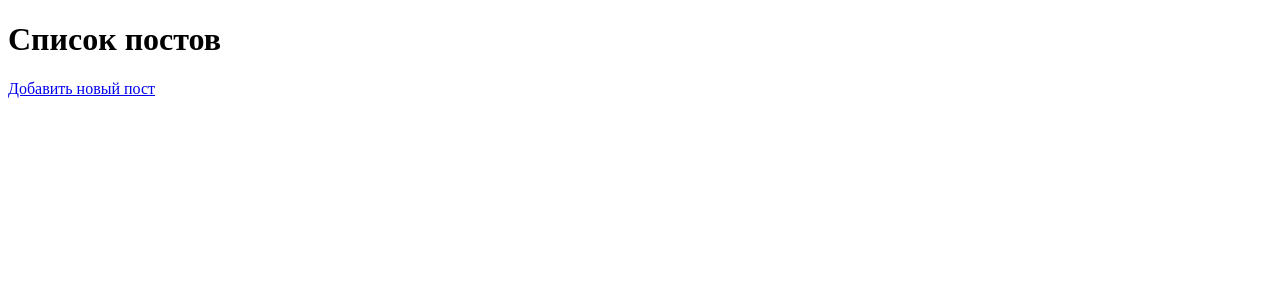
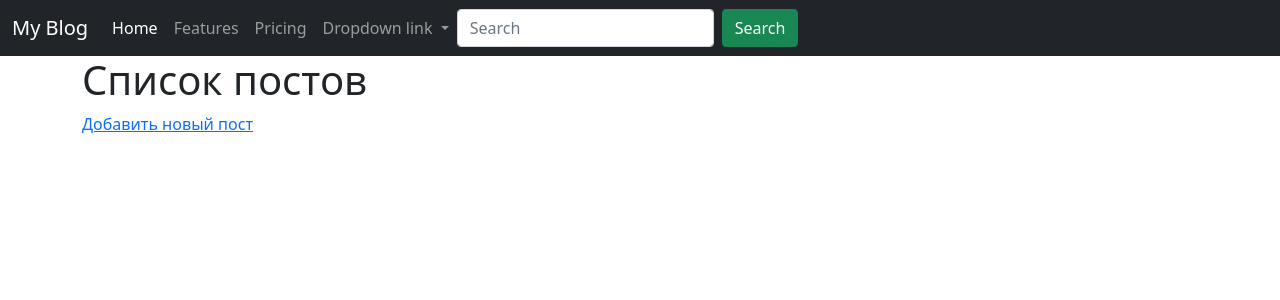
Before and after one commit to addirossi/blog, a Django app: page /posts/ in a window 1280 px wide. Shown: the top 300 px of the page. Run offline with Django 3.2, Linux system fonts and the light colour scheme; data that the repository does not hold is empty.

Commit message:
Add bootsrap

```diff
--- a/blog/urls.py
+++ b/blog/urls.py
@@ -18,7 +18,7 @@ from django.conf.urls.static import static
 from django.contrib import admin
 from django.urls import path
 
-from main.views import PostsListView, PostDetailsView, CreatePostView, UpdatePostView, DeletePostView
+from main.views import PostsListView, PostDetailsView, CreatePostView, UpdatePostView, DeletePostView, SearchResultsView
 
 urlpatterns = [
     path('admin/', admin.site.urls),
@@ -26,6 +26,7 @@ urlpatterns = [
     path('posts/<int:pk>/', PostDetailsView.as_view(), name='post-detail'),
     path('posts/create/', CreatePostView.as_view(), name='create-post'),
     path('posts/update/<int:pk>/', UpdatePostView.as_view(), name='update-post'),
-    path('posts/delete/<int:pk>/', DeletePostView.as_view(), name='delete-post')
+    path('posts/delete/<int:pk>/', DeletePostView.as_view(), name='delete-post'),
+    path('posts/search/', SearchResultsView.as_view(), name='search-results')
 ] + static(settings.MEDIA_URL, document_root=settings.MEDIA_ROOT)\
   + static(settings.STATIC_URL, document_root=settings.STATIC_ROOT)
--- a/main/templates/includes/base.html
+++ b/main/templates/includes/base.html
@@ -2,9 +2,45 @@
 <html lang="en">
 <head>
   <meta charset="UTF-8">
+  <link href="https://cdn.jsdelivr.net/npm/bootstrap@5.1.1/dist/css/bootstrap.min.css" rel="stylesheet" integrity="sha384-F3w7mX95PdgyTmZZMECAngseQB83DfGTowi0iMjiWaeVhAn4FJkqJByhZMI3AhiU" crossorigin="anonymous">
   <title>{% block title %}{% endblock title %}</title>
 </head>
 <body>
+  <nav class="navbar navbar-expand-lg navbar-dark bg-dark">
+    <div class="container-fluid">
+      <a class="navbar-brand" href="{% url 'posts-list' %}">My Blog</a>
+      <button class="navbar-toggler" type="button" data-bs-toggle="collapse" data-bs-target="#navbarNavDropdown" aria-controls="navbarNavDropdown" aria-expanded="false" aria-label="Toggle navigation">
+        <span class="navbar-toggler-icon"></span>
+      </button>
+      <div class="collapse navbar-collapse" id="navbarNavDropdown">
+        <ul class="navbar-nav">
+          <li class="nav-item">
+            <a class="nav-link active" aria-current="page" href="#">Home</a>
+          </li>
+          <li class="nav-item">
+            <a class="nav-link" href="#">Features</a>
+          </li>
+          <li class="nav-item">
+            <a class="nav-link" href="#">Pricing</a>
+          </li>
+          <li class="nav-item dropdown">
+            <a class="nav-link dropdown-toggle" href="#" id="navbarDropdownMenuLink" role="button" data-bs-toggle="dropdown" aria-expanded="false">
+              Dropdown link
+            </a>
+            <ul class="dropdown-menu" aria-labelledby="navbarDropdownMenuLink">
+              <li><a class="dropdown-item" href="#">Action</a></li>
+              <li><a class="dropdown-item" href="#">Another action</a></li>
+              <li><a class="dropdown-item" href="#">Something else here</a></li>
+            </ul>
+          </li>
+        </ul>
+        <form class="d-flex" method="get" action="{% url 'search-results' %}">
+          <input class="form-control me-2" type="search" placeholder="Search" aria-label="Search" name="q">
+          <button class="btn btn-success" type="submit">Search</button>
+        </form>
+      </div>
+    </div>
+  </nav>
   <div class="container">
     {% block body %}{% endblock body %}
   </div>
--- a/main/views.py
+++ b/main/views.py
@@ -1,4 +1,5 @@
 from django.contrib.auth.mixins import LoginRequiredMixin, UserPassesTestMixin
+from django.db.models import Q
 from django.shortcuts import render
 from django.urls import reverse_lazy
 from django.views.generic import DetailView, ListView, CreateView, UpdateView, DeleteView
@@ -62,3 +63,17 @@ class DeletePostView(IsAuthorMixin, DeleteView):
     template_name = 'main/delete_post.html'
     context_object_name = 'post'
     success_url = reverse_lazy('posts-list')
+
+
+class SearchResultsView(ListView):
+    queryset = Post.objects.all()
+    template_name = 'main/posts_list.html'
+    context_object_name = 'posts'
+
+    def get_queryset(self):
+        queryset = super().get_queryset()
+        q = self.request.GET.get('q')
+        if q:
+            queryset = queryset.filter(Q(title__icontains=q) |
+                                       Q(description__icontains=q))
+        return queryset
```
